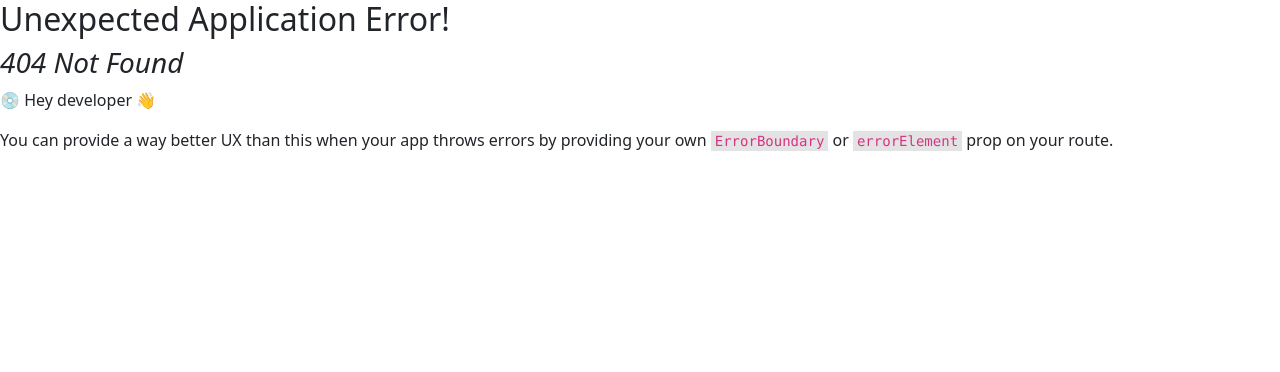
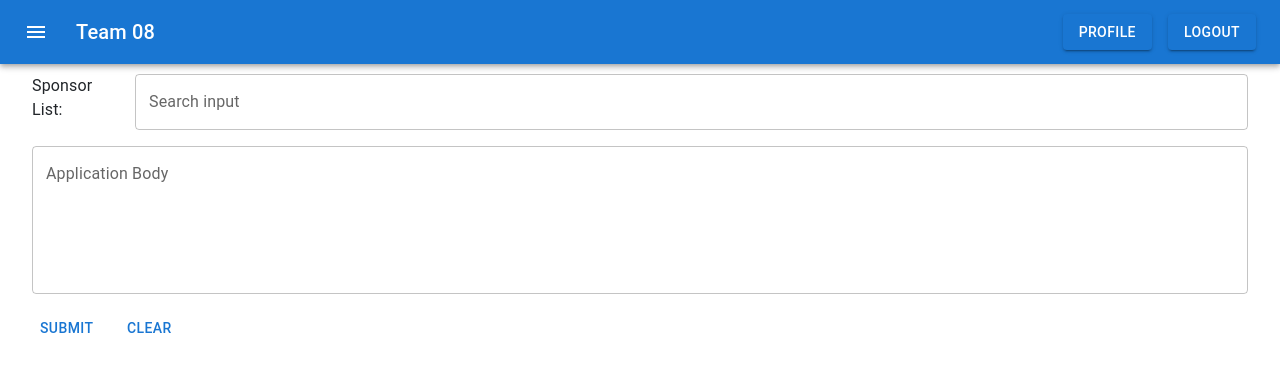
Before and after one commit to Harrison-Holt/The-Good-Driver-Program, a React (Vite) app in the folder frontend/: page /applications in a window 1280 px wide. Before the commit this address had no page. Shown: the top 372 px of the page. Built offline with nearby package versions, Linux system fonts and the light colour scheme.

Commit message:
Applications page creation

```diff
--- a/frontend/src/components/SearchBar/index.tsx
+++ b/frontend/src/components/SearchBar/index.tsx
@@ -1,6 +1,7 @@
 import { Autocomplete, TextField } from "@mui/material"
 
 const SearchBar: React.FC = () => {
+    //TODO: Add props for label and options
     return(
         <>
             <Autocomplete
--- a/frontend/src/components/Sidebar/index.tsx
+++ b/frontend/src/components/Sidebar/index.tsx
@@ -15,6 +15,13 @@ const Sidebar: React.FC = () => {
                         onClick={() => {nav("/")}}
                     >
                         Home
+                    </ListItemButton>
+                </ListItem>
+                <ListItem>
+                    <ListItemButton
+                        onClick={() => {nav("/applications")}}
+                    >
+                        Applications
                     </ListItemButton>
                 </ListItem>
                 <ListItem>
--- a/frontend/src/main.tsx
+++ b/frontend/src/main.tsx
@@ -7,6 +7,7 @@ import About from './pages/About';
 import { Provider } from 'react-redux';
 import { store } from './store/store';
 import Profile from './pages/Profile';
+import Applications from './pages/Applications';
 
 const router = createBrowserRouter([
     {
@@ -20,6 +21,10 @@ const router = createBrowserRouter([
     {
         path: "/profile",
         element: <Profile/>
+    },
+    {
+        path: "/applications",
+        element: <Applications/>
     }
 ]);
 
--- /dev/null
+++ b/frontend/src/pages/Applications/index.tsx
@@ -0,0 +1,38 @@
+import { Box, Button, Stack, TextField, Typography } from "@mui/material"
+import Navibar from "../../components/Navibar"
+import SearchBar from "../../components/SearchBar"
+
+
+const Applications: React.FC = () => {
+
+    return (
+        <>
+            <Navibar/>
+            <Box sx={{maxWidth: '95%', maxHeight:'95%', marginLeft: 'auto', marginRight: 'auto', marginTop:'10px'}}>
+                <Stack spacing={2}>
+                    <Stack direction={"row"} spacing={2}>
+                        <Typography>Sponsor List:</Typography>
+                        <Box sx={{width: '100%'}}>
+                            <SearchBar/>
+                        </Box>
+                    </Stack>
+                    <TextField
+                        label={"Application Body"}
+                        multiline
+                        minRows={5}
+                    />
+                    <Stack direction={"row"} spacing={2}>
+                        <Button>
+                            Submit
+                        </Button>
+                        <Button>
+                            Clear
+                        </Button>
+                    </Stack>
+                </Stack>
+            </Box>
+        </>
+    )
+}
+
+export default Applications;
```
